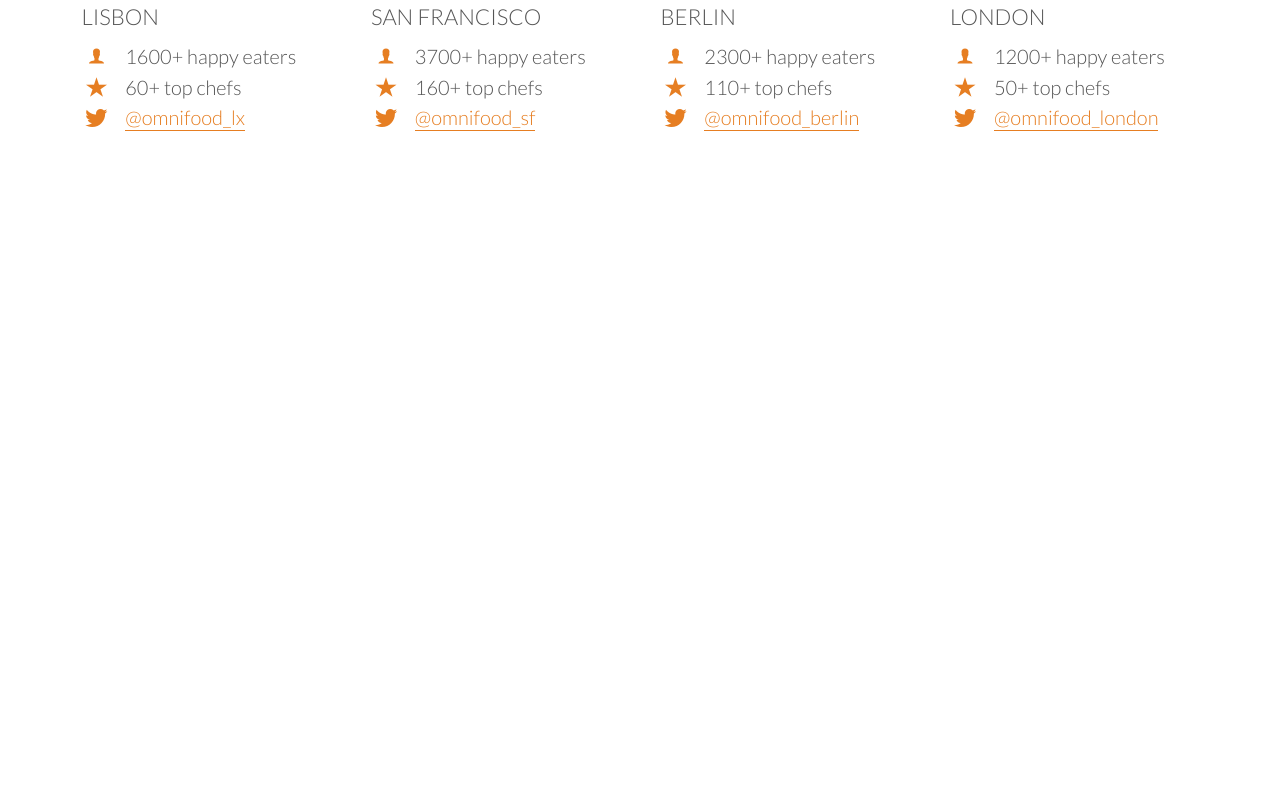
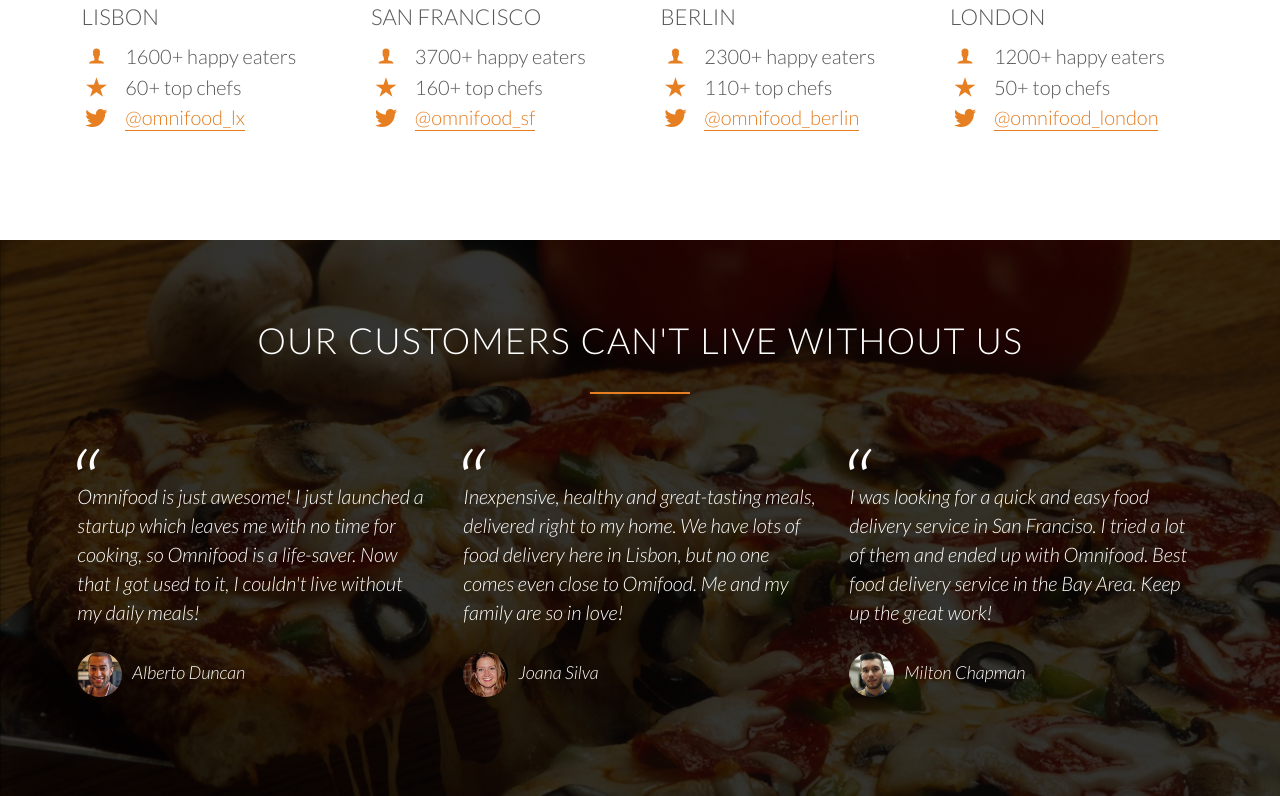
Before and after one commit to meghna-saxena/javascript-libraries, a PHP site: page / in a window 1280 px wide. Shown: the part 3154-3950 px from the top of the page. Before the commit the page ends 3285 px from the top, so only its background shows below. Run offline with PHP 8.4, Linux system fonts and the light colour scheme; some web fonts are replaced.

Commit message:
added testimonials feature

```diff
--- a/css/omnifood/index.html
+++ b/css/omnifood/index.html
@@ -229,6 +229,40 @@
                 </div>
             </div>
         </div>
+    </section>
+
+    <section class="section-testimonials">
+        <div class="row">
+            <h2>Our customers can't live without us</h2>
+        </div>
+        <div class="row">
+            <div class="col span-1-of-3">
+                <blockquote>
+                    Omnifood is just awesome! I just launched a startup which leaves me with no time for cooking, so Omnifood is a life-saver.
+                    Now that I got used to it, I couldn't live without my daily meals!
+                    <cite>
+                        <img src="resources/img/customer-1.jpg">Alberto Duncan</cite>
+                </blockquote>
+            </div>
+            <div class="col span-1-of-3">
+                <blockquote>
+                    Inexpensive, healthy and great-tasting meals, delivered right to my home. We have lots of food delivery here in Lisbon, but
+                    no one comes even close to Omifood. Me and my family are so in love!
+                    <cite>
+                        <img src="resources/img/customer-2.jpg">Joana Silva</cite>
+                </blockquote>
+            </div>
+            <div class="col span-1-of-3">
+                <blockquote>
+                    I was looking for a quick and easy food delivery service in San Franciso. I tried a lot of them and ended up with Omnifood.
+                    Best food delivery service in the Bay Area. Keep up the great work!
+                    <cite>
+                        <img src="resources/img/customer-3.jpg">Milton Chapman</cite>
+                </blockquote>
+            </div>
+        </div>
+
+    </section>
 
 </body>
 
--- a/css/omnifood/resources/css/style.css
+++ b/css/omnifood/resources/css/style.css
@@ -193,6 +193,7 @@ header {
     height: 100vh;
     background-size: cover;
     background-position: center;
+    background-attachment: fixed;
 }
 
 .header-textbox {
@@ -361,3 +362,46 @@ header {
 .city-feature {
     margin-bottom: 5px;
 }
+
+
+
+/* --------------------------------------------------- */
+/* TESTIMONIALS */
+/* --------------------------------------------------- */
+
+.section-testimonials {
+    background-image: linear-gradient(rgba(0,0,0,0.8), rgba(0,0,0,0.8)), url(img/back-customers.jpg);
+    background-size: cover;
+    color: #fff;
+    background-attachment: fixed;
+}
+
+blockquote {
+    padding: 2%;
+    font-style: italic;
+    line-height: 145%;
+    position: relative;
+    margin-top: 40px;
+}
+
+blockquote:before {
+    content: "\201C";
+    font-size: 500%;
+    display: block;
+    position: absolute;
+    top: -5px;
+    left: -3px;
+}
+
+cite {
+    font-size: 90%;
+    margin-top: 25px;
+    display: block;
+}
+
+cite img {
+    height: 45px;
+    border-radius: 50%;
+    margin-right: 10px;
+    vertical-align: middle;
+}
```
Also changed, not shown: css/omnifood/resources/css/img/back-customers.jpg (renamed from css/omnifood/resources/img/back-customers.jpg).
